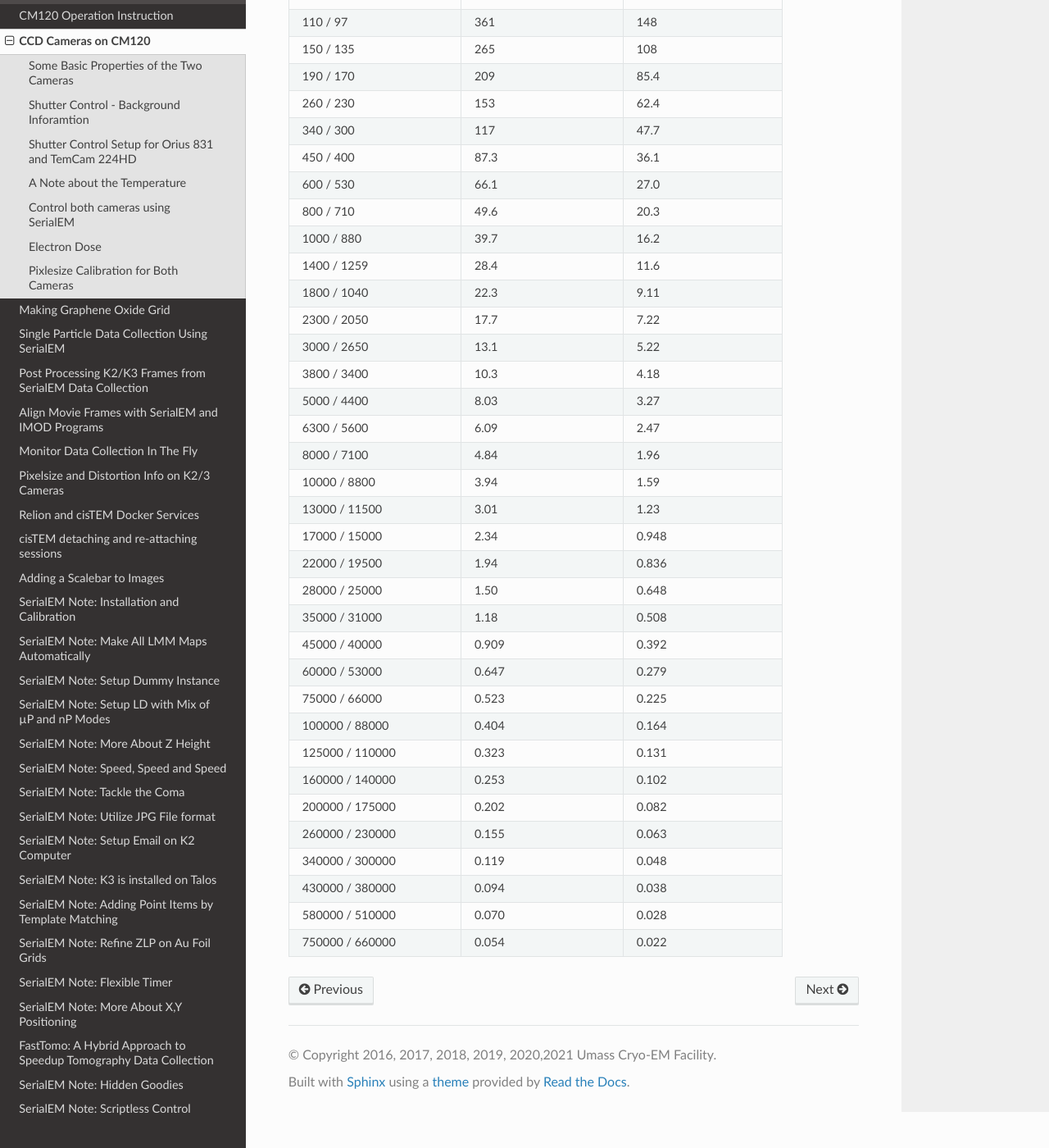
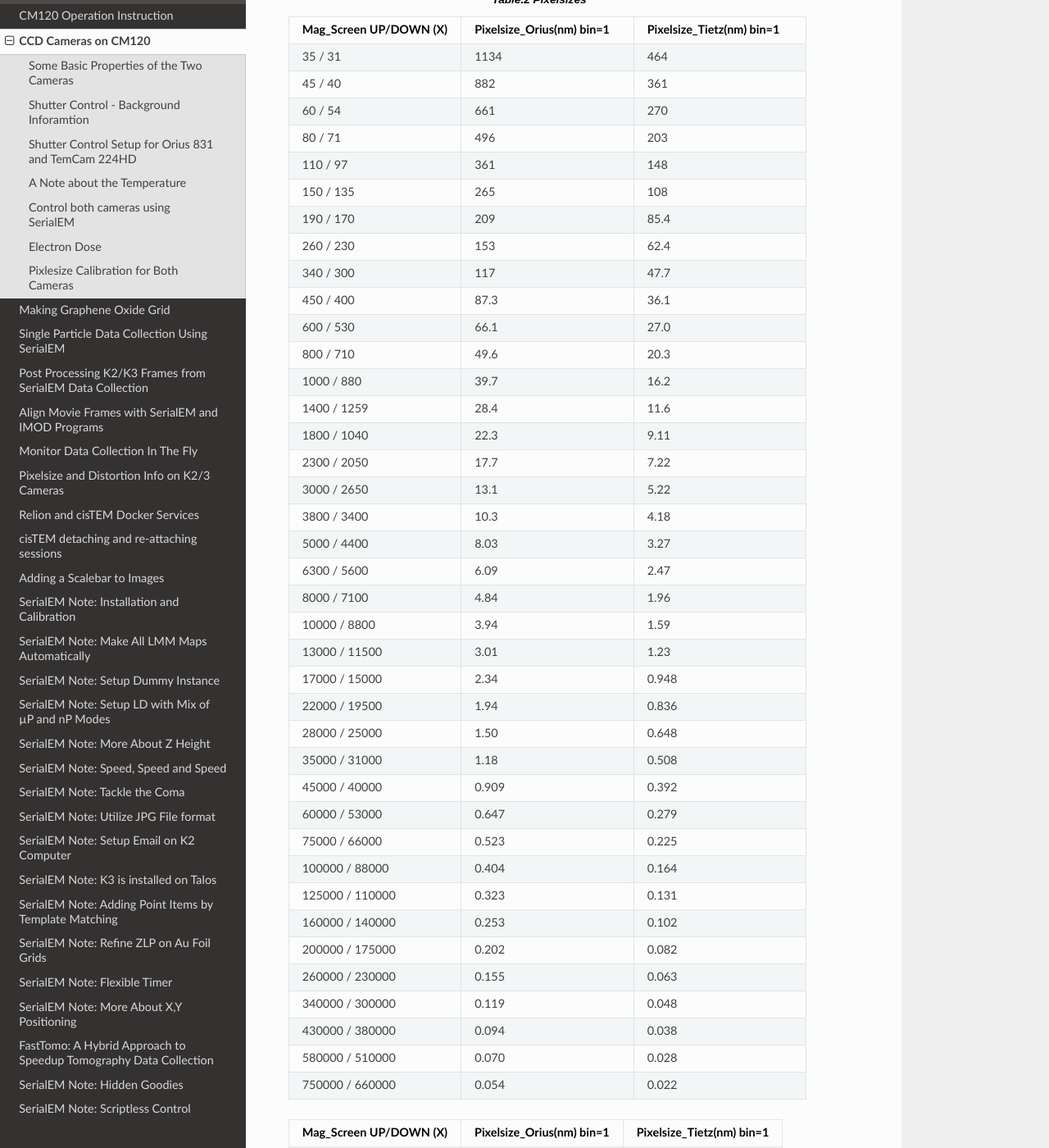
Before and after one commit to xuchen66/sphinx-emdocs, a Sphinx documentation site: the page built from source/ccds_cm120.rst, in a window 1280 px wide and 1400 px high, scrolled down 6228 px. Shown: the whole window at 82% size. Built offline with Sphinx 7.4.7 and the Read the Docs theme 2.0.0, drawn with Linux system fonts in a browser that asks for light colours; pages that are not in the unit, such as notebooks, are missing from menus; some of the changed text lies outside the part shown.

Commit message:
Update ccds_cm120.rst

```diff
--- a/source/ccds_cm120.rst
+++ b/source/ccds_cm120.rst
@@ -50,6 +50,18 @@
    * - Format
      - 3768 x 2672
      - 2048 x 2048
+   * - Physical PixelSize (μm)
+     - 9.0
+     - 24.0
+   * - Digitization (bit)
+     - 14
+     - 16
+   * - Light Coupling Mechanism
+     - Fiber Optic
+     - Fiber Optic
+   * - Mounting Position
+     - sided-mount
+     - bottom-mount
 
 ..  +--------------------------+-------------------+----------------------+
     |  Property                | Gatan Orius 832   | Tietz TemCam 224-HD  |
@@ -167,6 +179,134 @@
 
 The magnifications display in TEM interface are nominal. For actual magnification or pixelsize at specimen for a CCD camera, careful calibration is needed. Below is the calibration table for both cameras.
 
+.. list-table:: **Table.2 Pixelsizes**
+   :widths: 25 25 25
+   :header-rows: 1
+
+   * - Mag_Screen UP/DOWN (X)
+     - Pixelsize_Orius(nm) bin=1
+     - Pixelsize_Tietz(nm) bin=1
+   * - 35 / 31
+     - 1134
+     - 464
+   * - 45 / 40
+     - 882
+     - 361
+   * - 60 / 54
+     - 661
+     - 270
+   * - 80 / 71
+     - 496
+     - 203
+   * - 110 / 97
+     - 361
+     - 148
+   * - 150 / 135
+     - 265
+     - 108
+   * - 190 / 170
+     - 209
+     - 85.4
+   * - 260 / 230
+     - 153
+     - 62.4
+   * - 340 / 300
+     - 117
+     - 47.7
+   * - 450 / 400
+     - 87.3
+     - 36.1
+   * - 600 / 530
+     - 66.1
+     - 27.0
+   * - 800 / 710
+     - 49.6
+     - 20.3
+   * - 1000 / 880
+     - 39.7
+     - 16.2
+   * - 1400 / 1259
+     - 28.4
+     - 11.6
+   * - 1800 / 1040
+     - 22.3
+     - 9.11
+   * - 2300 / 2050
+     - 17.7
+     - 7.22
+   * - 3000 / 2650
+     - 13.1
+     - 5.22
+   * - 3800 / 3400
+     - 10.3
+     - 4.18
+   * - 5000 / 4400
+     - 8.03
+     - 3.27
+   * - 6300 / 5600
+     - 6.09
+     - 2.47
+   * - 8000 / 7100
+     - 4.84
+     - 1.96
+   * - 10000 / 8800
+     - 3.94
+     - 1.59
+   * - 13000 / 11500
+     - 3.01
+     - 1.23
+   * - 17000 / 15000
+     - 2.34
+     - 0.948
+   * - 22000 / 19500
+     - 1.94
+     - 0.836
+   * - 28000 / 25000
+     - 1.50
+     - 0.648
+   * - 35000 / 31000
+     - 1.18
+     - 0.508
+   * - 45000 / 40000
+     - 0.909
+     - 0.392
+   * - 60000 / 53000
+     - 0.647
+     - 0.279
+   * - 75000 / 66000
+     - 0.523
+     - 0.225
+   * - 100000 / 88000
+     - 0.404
+     - 0.164
+   * - 125000 / 110000
+     - 0.323
+     - 0.131
+   * - 160000 / 140000
+     - 0.253
+     - 0.102
+   * - 200000 / 175000
+     - 0.202
+     - 0.082
+   * - 260000 / 230000
+     - 0.155
+     - 0.063
+   * - 340000 / 300000
+     - 0.119
+     - 0.048
+   * - 430000 / 380000
+     - 0.094
+     - 0.038
+   * - 580000 / 510000
+     - 0.070
+     - 0.028
+   * - 750000 / 660000
+     - 0.054
+     - 0.022
+
+
+
+
 +-----------------------+---------------------------+---------------------------+
 |Mag_Screen UP/DOWN (X) | Pixelsize_Orius(nm) bin=1 | Pixelsize_Tietz(nm) bin=1 |
 +=======================+===========================+===========================+
```
Also changed, not shown: other parts of source/ccds_cm120.rst (+1 -1 lines).
